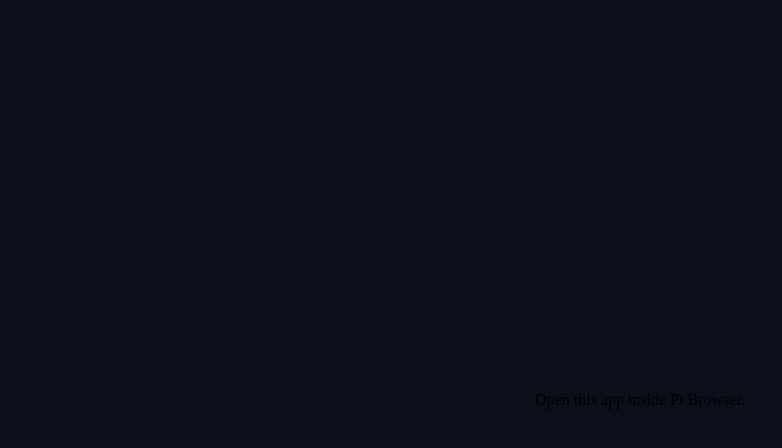
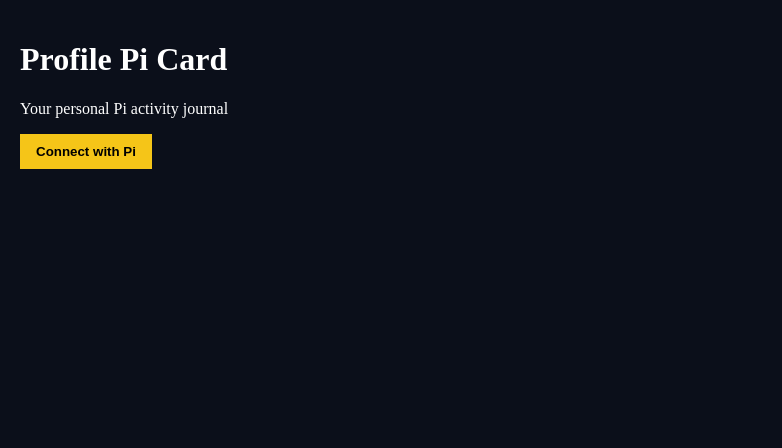
Before and after one commit to Giulex84/Profile-pi-card, a React (Vite) app in the folder apps/web/: page / in a window 1280 px wide. Shown: the top 448 px of the page, without its empty margins (0-782 px from the left). Built offline with nearby package versions, Linux system fonts and the light colour scheme.

Commit message:
Update App.tsx

```diff
--- a/apps/web/src/App.tsx
+++ b/apps/web/src/App.tsx
@@ -1,242 +1,212 @@
-// apps/web/src/App.tsx
+import { useEffect, useState } from "react";
 
-import { useEffect, useState } from "react";
-import { initPiSdk, authenticatePi, PiAuthPayload } from "./pi";
-
-/* ---------- TYPES ---------- */
-
-type AppState =
-  | "detecting"
-  | "pi-required"
-  | "ready"
-  | "authenticating"
-  | "authenticated"
-  | "error";
-
-/* ---------- LEGAL TEXT ---------- */
-
-const PRIVACY_TEXT = `
-Profile Pi Card respects your privacy.
-
-• Pi Authentication is used only to identify you.
-• All activity entries are stored locally on your device.
-• No data is shared automatically with third parties.
-• No analytics or tracking systems are used.
-• You can export or delete your data at any time.
-
-Your data always remains under your control.
-`;
-
-const TERMS_TEXT = `
-Profile Pi Card is a personal activity journal.
-
-• The app does not provide payments, rewards, or compensation.
-• Recorded activities have no financial or reputational value.
-• The service is provided "as is", without warranties.
-• You are responsible for the content you record.
-
-By using this app, you agree to these terms.
-`;
-
-/* ---------- APP ---------- */
+type Activity = {
+  id: string;
+  title: string;
+  category: string;
+  note?: string;
+  createdAt: string;
+};
 
 export default function App() {
-  const [state, setState] = useState<AppState>("detecting");
-  const [error, setError] = useState<string | null>(null);
-  const [auth, setAuth] = useState<PiAuthPayload | null>(null);
-
+  const [user, setUser] = useState<any>(null);
+  const [activities, setActivities] = useState<Activity[]>([]);
   const [showPrivacy, setShowPrivacy] = useState(false);
   const [showTerms, setShowTerms] = useState(false);
 
+  // form state
+  const [title, setTitle] = useState("");
+  const [category, setCategory] = useState("");
+  const [note, setNote] = useState("");
+
   useEffect(() => {
-    let cancelled = false;
-
-    async function detectPi() {
-      const timeoutMs = 3000;
-      let elapsed = 0;
-
-      while (elapsed < timeoutMs) {
-        if ((window as any).Pi) {
-          initPiSdk();
-          if (!cancelled) setState("ready");
-          return;
-        }
-        await new Promise((r) => setTimeout(r, 100));
-        elapsed += 100;
-      }
-
-      if (!cancelled) setState("pi-required");
-    }
-
-    detectPi();
-    return () => {
-      cancelled = true;
-    };
+    const stored = localStorage.getItem("ppc_activities");
+    if (stored) setActivities(JSON.parse(stored));
   }, []);
 
-  async function handleLogin() {
-    setState("authenticating");
+  useEffect(() => {
+    localStorage.setItem("ppc_activities", JSON.stringify(activities));
+  }, [activities]);
+
+  const connectWithPi = async () => {
     try {
-      const payload = await authenticatePi();
-      setAuth(payload);
-      setState("authenticated");
-    } catch (err: any) {
-      setError(err.message || "Authentication failed");
-      setState("ready");
+      if (!window.Pi) throw new Error("Pi SDK not available");
+      window.Pi.init({ version: "2.0", sandbox: false });
+
+      const auth = await window.Pi.authenticate(["username"], {
+        onIncompletePaymentFound: () => {},
+      });
+
+      setUser(auth.user);
+    } catch (e) {
+      alert((e as Error).message);
     }
-  }
+  };
 
-  if (state === "detecting") return <Centered>Detecting Pi Browser…</Centered>;
-  if (state === "pi-required")
-    return <Centered>Open this app inside Pi Browser.</Centered>;
-  if (state === "error") return <Centered>{error}</Centered>;
+  const addActivity = () => {
+    if (!title || !category) return;
+
+    setActivities([
+      {
+        id: crypto.randomUUID(),
+        title,
+        category,
+        note,
+        createdAt: new Date().toISOString(),
+      },
+      ...activities,
+    ]);
+
+    setTitle("");
+    setCategory("");
+    setNote("");
+  };
 
   return (
-    <div style={styles.app}>
-      <header style={styles.header}>
-        <h1>Profile Pi Card</h1>
-        <p>Your personal Pi activity journal</p>
-      </header>
+    <div style={styles.page}>
+      <h1>Profile Pi Card</h1>
+      <p>Your personal Pi activity journal</p>
 
-      {state !== "authenticated" && (
-        <button style={styles.primaryButton} onClick={handleLogin}>
-          {state === "authenticating" ? "Connecting…" : "Connect with Pi"}
+      {!user && (
+        <button style={styles.primary} onClick={connectWithPi}>
+          Connect with Pi
         </button>
       )}
 
-      {state === "authenticated" && (
-        <section style={styles.card}>
-          <strong>@{auth?.user.username}</strong>
-          <p>Pi identity connected</p>
-        </section>
+      {user && (
+        <>
+          <div style={styles.card}>
+            <strong>@{user.username}</strong>
+            <p>Pi identity connected</p>
+          </div>
+
+          <div style={styles.actions}>
+            <button onClick={() => setShowPrivacy(true)}>Privacy Policy</button>
+            <button onClick={() => setShowTerms(true)}>Terms of Service</button>
+          </div>
+
+          <div style={styles.card}>
+            <h2>Add Activity</h2>
+            <input
+              placeholder="Title"
+              value={title}
+              onChange={(e) => setTitle(e.target.value)}
+            />
+            <input
+              placeholder="Category"
+              value={category}
+              onChange={(e) => setCategory(e.target.value)}
+            />
+            <textarea
+              placeholder="Optional note"
+              value={note}
+              onChange={(e) => setNote(e.target.value)}
+            />
+            <button style={styles.primary} onClick={addActivity}>
+              Save activity
+            </button>
+          </div>
+
+          <div style={styles.card}>
+            <h2>Your activities</h2>
+            {activities.length === 0 && <p>No activities yet.</p>}
+            {activities.map((a) => (
+              <div key={a.id} style={styles.item}>
+                <strong>{a.title}</strong>
+                <small>{a.category}</small>
+                {a.note && <p>{a.note}</p>}
+                <small>{new Date(a.createdAt).toLocaleString()}</small>
+              </div>
+            ))}
+          </div>
+        </>
       )}
 
-      {/* LEGAL MODALS */}
       {showPrivacy && (
-        <LegalModal title="Privacy Policy" onClose={() => setShowPrivacy(false)}>
-          {PRIVACY_TEXT}
-        </LegalModal>
+        <Modal title="Privacy Policy" onClose={() => setShowPrivacy(false)}>
+          <p>
+            Profile Pi Card respects your privacy.
+            Data is stored locally on your device.
+            No tracking, no sharing, no third-party analytics.
+          </p>
+        </Modal>
       )}
 
       {showTerms && (
-        <LegalModal title="Terms of Service" onClose={() => setShowTerms(false)}>
-          {TERMS_TEXT}
-        </LegalModal>
-      )}
-
-      {state === "authenticated" && (
-        <footer style={styles.footer}>
-          <button onClick={() => setShowPrivacy(true)}>Privacy Policy</button>
-          <button onClick={() => setShowTerms(true)}>Terms of Service</button>
-        </footer>
+        <Modal title="Terms of Service" onClose={() => setShowTerms(false)}>
+          <p>
+            This app is a personal utility tool.
+            No payments, no rewards, no guarantees.
+            Use at your own discretion.
+          </p>
+        </Modal>
       )}
     </div>
   );
 }
 
-/* ---------- COMPONENTS ---------- */
-
-function LegalModal({
+function Modal({
   title,
   children,
   onClose,
 }: {
   title: string;
-  children: string;
+  children: any;
   onClose: () => void;
 }) {
   return (
-    <div style={styles.modalBg}>
+    <div style={styles.overlay}>
       <div style={styles.modal}>
         <h2>{title}</h2>
-        <div style={styles.modalContent}>
-          <pre style={styles.pre}>{children}</pre>
-        </div>
-        <button style={styles.secondaryButton} onClick={onClose}>
-          Close
-        </button>
+        <div style={{ overflowY: "auto", maxHeight: "60vh" }}>{children}</div>
+        <button onClick={onClose}>Close</button>
       </div>
     </div>
   );
 }
 
-function Centered({ children }: { children: any }) {
-  return <div style={styles.centered}>{children}</div>;
-}
-
-/* ---------- STYLES ---------- */
-
 const styles: any = {
-  app: {
+  page: {
+    padding: 20,
+    color: "#fff",
+    background: "#0b0f1a",
     minHeight: "100vh",
-    background: "#0b0f1a",
-    color: "#fff",
-    padding: "1rem",
-    maxWidth: 480,
-    margin: "0 auto",
   },
-  header: { textAlign: "center", marginBottom: "1rem" },
+  primary: {
+    background: "#f5c518",
+    padding: "10px 16px",
+    border: "none",
+    fontWeight: "bold",
+  },
   card: {
-    background: "#141a2a",
-    borderRadius: 14,
-    padding: "1rem",
-    marginBottom: "1rem",
+    background: "#141a2b",
+    padding: 16,
+    borderRadius: 8,
+    marginTop: 16,
   },
-  primaryButton: {
-    width: "100%",
-    padding: "0.7rem",
-    borderRadius: 12,
-    border: "none",
-    background: "#facc15",
-    fontWeight: 600,
+  actions: {
+    display: "flex",
+    gap: 10,
+    marginTop: 10,
   },
-  footer: {
-    display: "flex",
-    justifyContent: "center",
-    gap: "1rem",
-    marginTop: "2rem",
-    opacity: 0.8,
+  item: {
+    borderBottom: "1px solid #222",
+    padding: "8px 0",
   },
-  modalBg: {
+  overlay: {
     position: "fixed",
     inset: 0,
-    background: "rgba(0,0,0,0.75)",
+    background: "rgba(0,0,0,0.6)",
     display: "flex",
     justifyContent: "center",
     alignItems: "center",
-    zIndex: 1000,
+    zIndex: 999,
   },
   modal: {
-    background: "#141a2a",
-    borderRadius: 14,
-    padding: "1rem",
-    maxWidth: 420,
+    background: "#111",
+    padding: 20,
+    borderRadius: 8,
     width: "90%",
-    maxHeight: "80vh",
-    display: "flex",
-    flexDirection: "column",
-  },
-  modalContent: {
-    overflowY: "auto",
-    marginBottom: "1rem",
-  },
-  pre: {
-    whiteSpace: "pre-wrap",
-    fontFamily: "inherit",
-    fontSize: "0.9rem",
-    lineHeight: 1.4,
-  },
-  secondaryButton: {
-    padding: "0.6rem",
-    borderRadius: 12,
-    border: "none",
-    background: "#1f2937",
-    color: "#fff",
-  },
-  centered: {
-    minHeight: "100vh",
-    display: "flex",
-    justifyContent: "center",
-    alignItems: "center",
+    maxWidth: 500,
   },
 };
```
